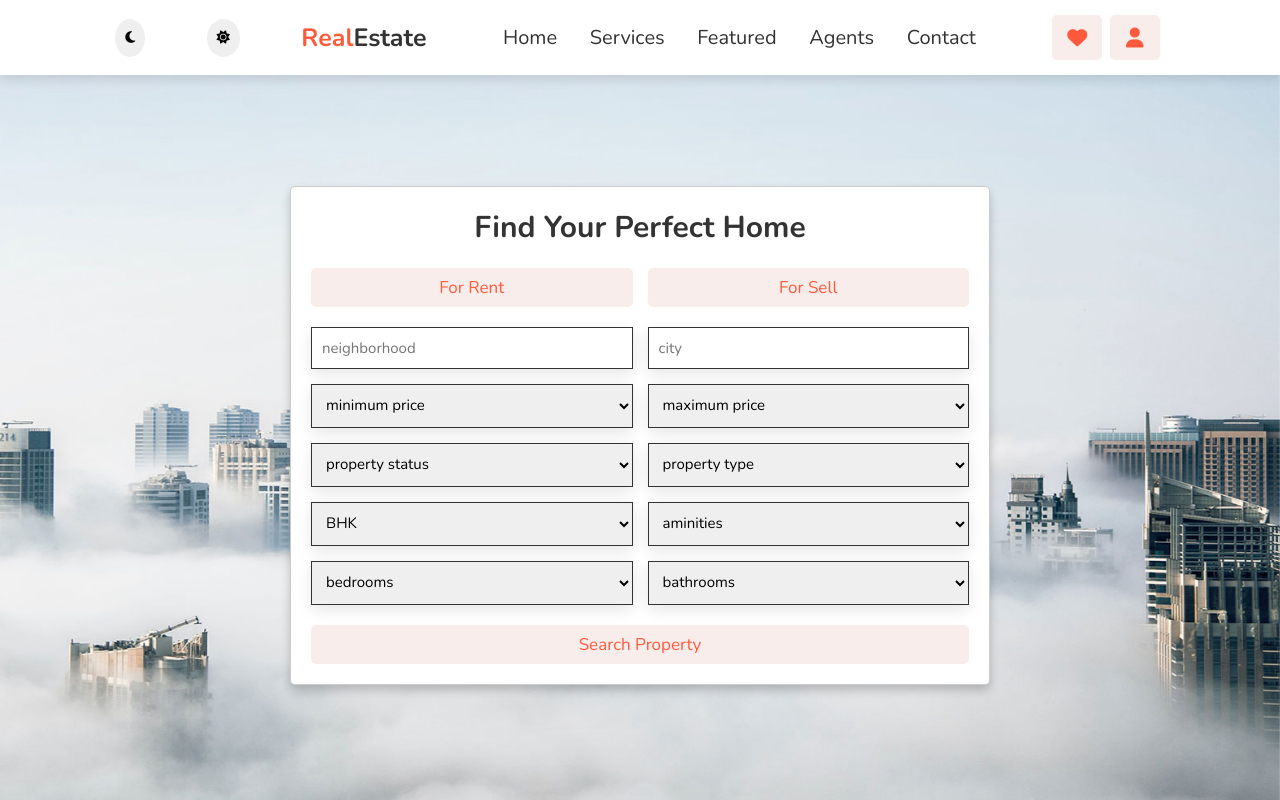
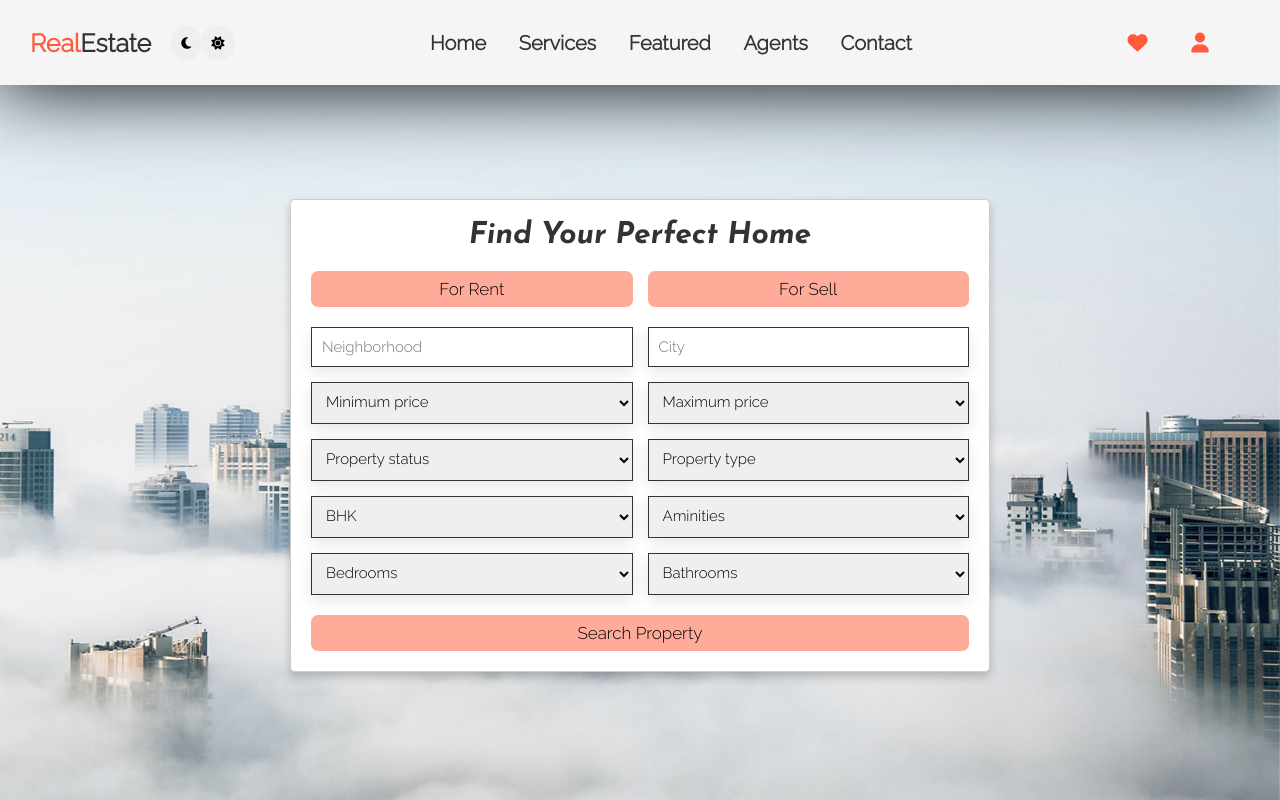
Before and after one commit to Riya14-dangra/RealEstate-Web, a plain HTML site: page index.html in a window 1280 px wide. Drawn offline with nearby package versions, Linux system fonts and the light colour scheme.

Commit message:
Changed the UI of the website using simple css and changed some HTML.

```diff
--- a/index.html
+++ b/index.html
@@ -1,12 +1,13 @@
 <!DOCTYPE html>
 <html lang="en">
+
 <head>
     <meta charset="UTF-8">
     <meta http-equiv="X-UA-Compatible" content="IE=edge">
     <meta name="viewport" content="width=device-width, initial-scale=1.0">
     <title>RealEstate</title>
 
-    <link rel="icon" href="favicon.ico"/>
+    <link rel="icon" href="favicon.ico" />
 
     <!-- font awesome cdn link  -->
     <!-- <link rel="stylesheet" href="https://cdnjs.cloudflare.com/ajax/libs/font-awesome/5.15.3/css/all.min.css"> -->
@@ -14,20 +15,27 @@
 
     <!-- custom css file link  -->
     <link rel="stylesheet" href="style.css">
+
+    <!-- google fonts -->
+    <link href="https://fonts.googleapis.com/css2?family=Josefin+Sans:ital,wght@1,700&family=Patrick+Hand&display=swap" rel="stylesheet">
+    <link href="https://fonts.googleapis.com/css2?family=Raleway:wght@300&display=swap" rel="stylesheet">
 </head>
+
 <body>
 
     <!-- header section starts  -->
 
     <header>
 
-    <div class="spinner-wrapper">
+        <!-- <div class="spinner-wrapper">
             <div class="spinner"></div>
-        </div>
+        </div> -->
+
+        <a href="#" class="logo"><span>real</span>Estate</a>
 
         <button onclick="darkMode()"><i class="fa-solid fa-moon"></i></button>
-    <button onclick="lightMode()">  <i class="fa-solid fa-sun"></i></button>
-    <a href="#" class="logo"><span>real</span>Estate</a>
+        <button onclick="lightMode()"> <i class="fa-solid fa-sun"></i></button>
+
 
         <nav class="navbar">
             <a href="#home">home</a>
@@ -60,11 +68,12 @@
                     <a href="#" class="btn">for sell</a>
                 </div>
 
+
             <div class="inputBox">
-            <input type="search" name="" placeholder="neighborhood" id="">
-            <input type="search" name="" placeholder="city" id="">
+                <input type="search" name="" placeholder="Neighborhood" id="">
+                <input type="search" name="" placeholder="City" id="">
                 <select name="" id="">
-                <option value="" disabled hidden selected>minimum price</option>
+                    <option value="" disabled hidden selected>Minimum price</option>
                     <option value="$5000">$5000</option>
                     <option value="$10000">$10000</option>
                     <option value="$15000">$15000</option>
@@ -72,7 +81,7 @@
                     <option value="$25000">$25000</option>
                 </select>
                 <select name="" id="">
-                <option value="" disabled hidden selected>maximum price</option>
+                    <option value="" disabled hidden selected>Maximum price</option>
                     <option value="$30000">$30000</option>
                     <option value="$35000">$35000</option>
                     <option value="$40000">$40000</option>
@@ -80,20 +89,20 @@
                     <option value="$50000">$50000</option>
                 </select>
                 <select name="" id="">
-                <option value="" disabled hidden selected>property status</option>
+                    <option value="" disabled hidden selected>Property status</option>
                     <option value="Ready To Move">Ready To Move</option>
-                <option value="under construction">under construction</option>
-                <option value="furnished">furnished</option>
-                <option value="semi-furnished">semi-furnished</option>
-                <option value="unfurnished">unfurnished</option>
+                    <option value="under construction">Under construction</option>
+                    <option value="furnished">Furnished</option>
+                    <option value="semi-furnished">Semi-furnished</option>
+                    <option value="unfurnished">Unfurnished</option>
                 </select>
                 <select name="" id="">
-                <option value="" disabled hidden selected>property type</option>
-                <option value="flat">flat</option>
-                <option value="house">house</option>
-                <option value="shop">shop</option>
-                <option value="warehouse">warehouse</option>
-                <option value="land">land</option>
+                    <option value="" disabled hidden selected>Property type</option>
+                    <option value="flat">Flat</option>
+                    <option value="house">House</option>
+                    <option value="shop">Shop</option>
+                    <option value="warehouse">Warehouse</option>
+                    <option value="land">Land</option>
                 </select>
                 <select name="" id="">
                     <option value="" disabled hidden selected>BHK</option>
@@ -104,15 +113,15 @@
                     <option value="5 BHK">5 BHK</option>
                 </select>
                 <select name="" id="">
-                <option value="" disabled hidden selected>aminities</option>
-                <option value="parking space">parking space</option>
-                <option value="swimming pool">swimming pool</option>
-                <option value="playground">playground</option>
-                <option value="security">security</option>
-                <option value="all">all</option>
+                    <option value="" disabled hidden selected>Aminities</option>
+                    <option value="parking space">Parking space</option>
+                    <option value="swimming pool">Swimming pool</option>
+                    <option value="playground">Playground</option>
+                    <option value="security">Security</option>
+                    <option value="all">All</option>
                 </select>
                 <select name="" id="">
-                <option value="" disabled hidden selected>bedrooms</option>
+                    <option value="" disabled hidden selected>Bedrooms</option>
                     <option value="1 bedroom">1 bedroom</option>
                     <option value="2 bedroom">2 bedroom</option>
                     <option value="3 bedroom">3 bedroom</option>
@@ -120,12 +129,12 @@
                     <option value="5 bedroom">5 bedroom</option>
                 </select>
                 <select name="" id="">
-                <option value="" disabled hidden selected>bathrooms</option>
-                <option value="1 bathroom">1 bathroom</option>
-                <option value="2 bathroom">2 bathroom</option>
-                <option value="3 bathroom">3 bedroom</option>
-                <option value="4 bathroom">4 bathroom</option>
-                <option value="5 bathroom">5 bathroom</option>
+                    <option value="" disabled hidden selected>Bathrooms</option>
+                    <option value="1 bathroom">1 Bathroom</option>
+                    <option value="2 bathroom">2 Bathroom</option>
+                    <option value="3 bathroom">3 Bedroom</option>
+                    <option value="4 bathroom">4 Bathroom</option>
+                    <option value="5 bathroom">5 Bathroom</option>
                 </select>
             </div>
 
@@ -137,4 +146,5 @@
     <script src="https://ajax.googleapis.com/ajax/libs/jquery/3.6.0/jquery.min.js"></script>
     <script src="index.js"></script>
 </body>
+
 </html>
--- a/index.js
+++ b/index.js
@@ -1,4 +1,4 @@
-$(document).ready(function() {
+$(document).ready(function () {
   //Preloader
   preloaderFadeOutTime = 500;
   function hidePreloader() {
--- a/style.css
+++ b/style.css
@@ -1,124 +1,155 @@
 @import url('https://fonts.googleapis.com/css2?family=Nunito:wght@200;300;400;600;700&display=swap');
 
-:root{
-    --red:#ff5a3c;
-    --light-red:#f9edeb;
-    --white:#fff;
+:root {
+    --red: #ff5a3c;
+    --light-red: #f9edeb;
+    --white: #fff;
 }
 
-*{
-    font-family: 'Nunito', sans-serif;
-    margin:0; padding:0;
+* {
+    font-family: 'Raleway', sans-serif;
+    margin: 0;
+    padding: 0;
     box-sizing: border-box;
-    outline: none; border:none;
+    outline: none;
+    border: none;
     text-decoration: none;
     text-transform: capitalize;
 }
 
-html{
+html {
     font-size: 62.5%;
     overflow-x: hidden;
     scroll-behavior: smooth;
     scroll-padding-top: 7rem;
 }
 
-body{
-    background:#f7f7f7;
+body {
+    background: #f7f7f7;
 }
 
-section{
-    padding:2rem 9%;
+section {
+    padding: 2rem 9%;
 }
 
-.btn{
+.btn {
     margin-top: 1rem;
     display: inline-block;
-    padding:.8rem 3.5rem;
-    border-radius: .5rem;
+    padding: .8rem 3.5rem;
+    border-radius: .7rem;
     font-size: 1.7rem;
-    color:var(--red);
-    background:var(--light-red);
+    /* color:var(--red); */
+    color: black;
+    background: #ffab9a;
+    /* background-color: rgb(255, 82, 82); */
     cursor: pointer;
     text-align: center;
+    transition: .6s;
 }
 
-.btn:hover{
-    background:var(--red);
-    color:#fff;
+.btn:hover {
+    background: var(--red);
+    color: #fff;
 }
 
-.heading{
+.heading {
     text-align: center;
-    color:#333;
+    color: #333;
     font-size: 4rem;
     padding-bottom: 3rem;
 }
 
-.heading span{
-    color:var(--red);
-    background:var(--light-red);
+.heading span {
+    color: var(--red);
+    background: var(--light-red);
     border-radius: .5rem;
-    padding:.2rem 1.5rem;
+    padding: .2rem 1.5rem;
 }
 
-header{
+header {
     position: fixed;
-    top:0; left:0; right:0;
+    top: 0;
+    left: 0;
+    right: 0;
     z-index: 1000;
-    background:var(--white);
-    padding:1.5rem 9%;
-    box-shadow: 0 .5rem 1rem rgba(0,0,0,.1);
+    /* background:var(--white); */
+    background-color: rgb(245, 245, 245);
+    padding: 1.5rem 0 1.5rem 3rem;
+    box-shadow: 0 .5rem 1rem rgba(0, 0, 0, .1);
     display: flex;
     align-items: center;
     justify-content: space-between;
+    box-shadow: 0 0 8rem 0 rgb(0, 0, 0);
 }
 
-header .logo{
+header button{
+    transition: .3s;
+}
+
+header button:hover{
+    background: grey;
+}
+
+header .logo {
     font-weight: bolder;
     font-size: 2.5rem;
-    color:#333;
+    color: #333;
+    margin: 0 2rem 0 0;
 }
 
-header .logo span{
-    color:var(--red);
+header .logo span {
+    color: var(--red);
 }
 
-header .navbar a{
-    color:#333;
-    font-size: 2rem;
-    padding:0 1.5rem;
+header .navbar {
+    margin: 0 auto;
 }
 
-header .navbar a:hover{
-    color:var(--red);
+header .navbar a {
+    color: #333;
+    font-size: 2rem;
+    font-weight: 700;
+    padding: 0 1.5rem;
+    transition: .4s;
+}
+
+header .navbar a:hover {
+    color: var(--red);
+    background-color: #fafafa;
+}
+
+header .icons{
+    margin: 0 5rem 0 0;
 }
 
 header .icons #menu-bars,
-header .icons a{
-    height:4.5rem;
+header .icons a {
+    height: 4.5rem;
     line-height: 4.5rem;
-    width:5rem;
+    width: 5rem;
     font-size: 2rem;
-    margin-right: .5rem;
+    margin: .5rem;
     border-radius: .5rem;
-    color:var(--red);
-    background:var(--light-red);
+    color: var(--red);
+    /* background: var(--light-red); */
     text-align: center;
+    transition: 1s;
 }
 
 header .icons #menu-bars:hover,
-header .icons a:hover{
-    background-color:var(--red);
-    color:#fff;
+header .icons a:hover {
+    background-color: var(--red);
+    color: #fff;
+    border-radius: 100%;
 }
 
-header .icons #menu-bars{
+header .icons #menu-bars {
     display: none;
 }
 
-.home{
+.home {
     min-height: 100vh;
-    background:url(../images/home-bg.jpg) no-repeat;
+    background: url(../images/home-bg.jpg) no-repeat;
     background-size: cover;
     background-position: center;
     background-attachment: fixed;
@@ -127,71 +158,79 @@ header .icons #menu-bars{
     justify-content: center;
 }
 
-.home form{
+.home form {
     margin-top: 7rem;
-    background:var(--white);
+    background: var(--white);
     border-radius: .5rem;
-    box-shadow: 0 .5rem 1rem rgba(0,0,0,.2);
-    border:.1rem solid rgba(0,0,0,.2);
-    width:70rem;
-    padding:2rem;
+    box-shadow: 0 .5rem 1rem rgba(0, 0, 0, .2);
+    border: .1rem solid rgba(0, 0, 0, .2);
+    width: 70rem;
+    padding: 2rem;
 }
 
-.home form h3{
+.home form h3 {
+    font-family: 'Josefin Sans', sans-serif;
     text-align: center;
-    color:#333;
+    color: #333;
     font-size: 3rem;
+    transition: .2s;
 }
 
-.home form .buttons-container{
-    display: flex;
-    gap:1.5rem;
+.home form h3:hover{
+    color: rgb(93, 93, 93);
 }
 
-.home form .buttons-container .btn{
-    flex:1;
+.home form .buttons-container {
+    display: flex;
+    gap: 1.5rem;
 }
 
-.home form .inputBox{
+.home form .buttons-container .btn {
+    flex: 1;
+}
+
+.home form .inputBox {
     display: flex;
     flex-wrap: wrap;
-    gap:1.5rem;
+    gap: 1.5rem;
     margin-top: 2rem;
 }
 
 .home form .inputBox input,
-.home form .inputBox select{
-    flex:1 1 25rem;
-    border:.1rem solid #333;
-    box-shadow: 0 .5rem 1.5rem rgba(0,0,0,.1);
+.home form .inputBox select {
+    flex: 1 1 25rem;
+    border: .1rem solid #333;
+    box-shadow: 0 .5rem 1.5rem rgba(0, 0, 0, .1);
     font-size: 1.5rem;
-    padding:1rem;
+    padding: 1rem;
     text-transform: none;
 }
 
-.home form .btn{
+.home form .btn {
     width: 100%;
     margin-top: 2rem;
 }
 
 .dark-mode {
-    --red:#00838f ;
+    --red: #00838f;
     background-color: #002D33;
-    --light-red:black;
-    --white:#1c1c1c;
-    color: #fff;
+    --light-red: black;
+    --white: #1c1c1c;
+    color: rgb(255, 255, 255);
 }
 
 .light-mode {
     background-color: #fff;
-    color: black;
+    color: rgb(0, 0, 0);
 }
-button{
+
+button {
     padding: 10px;
     border-radius: 50%;
 }
-button:hover{
-    background-color:grey ;
+
+button:hover {
+    background-color: grey;
 }
 
 .spinner-wrapper {
@@ -217,19 +256,31 @@ button:hover{
 }
 
 @-webkit-keyframes sk-rotateplane {
-    0% { -webkit-transform: perspective(120px) }
-    50% { -webkit-transform: perspective(120px) rotateY(180deg) }
-    100% { -webkit-transform: perspective(120px) rotateY(180deg)  rotateX(180deg) }
+    0% {
+        -webkit-transform: perspective(120px)
+    }
+
+    50% {
+        -webkit-transform: perspective(120px) rotateY(180deg)
+    }
+
+    100% {
+        -webkit-transform: perspective(120px) rotateY(180deg) rotateX(180deg)
+    }
 }
 
 @keyframes sk-rotateplane {
     0% {
         transform: perspective(120px) rotateX(0deg) rotateY(0deg);
         -webkit-transform: perspective(120px) rotateX(0deg) rotateY(0deg)
-    } 50% {
+    }
+
+    50% {
         transform: perspective(120px) rotateX(-180.1deg) rotateY(0deg);
         -webkit-transform: perspective(120px) rotateX(-180.1deg) rotateY(0deg)
-    } 100% {
+    }
+
+    100% {
         transform: perspective(120px) rotateX(-180deg) rotateY(-179.9deg);
         -webkit-transform: perspective(120px) rotateX(-180deg) rotateY(-179.9deg);
     }
```
Lines whose indentation alone changed are shown as unchanged.
